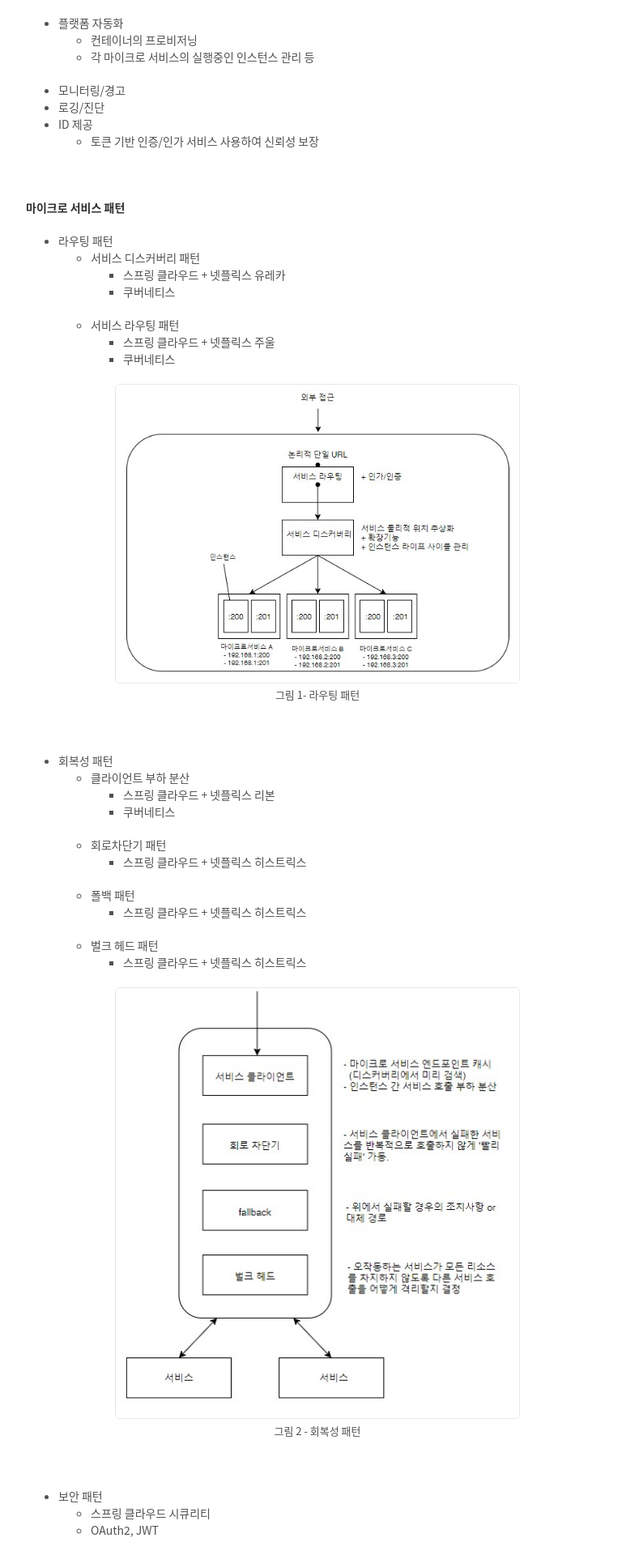
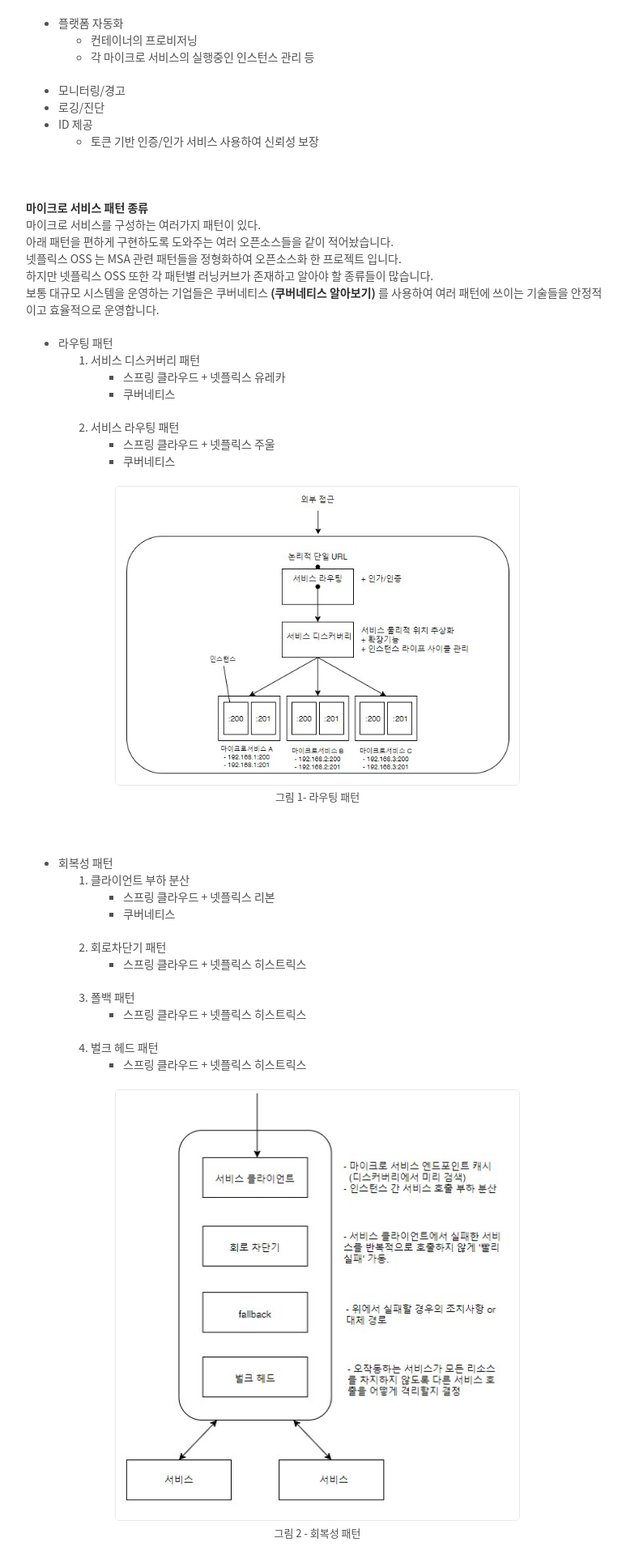
Before and after one commit to cholnh/cholnh.github.io, a Jekyll site: the page built from _posts/Dev/MSA/2021-4-8-마이크로서비스-아키텍처.md, in a window 1280 px wide. Shown: the part 1039-2959 px from the top of the page at 81% size, without its empty margins (248-1021 px from the left). Built offline with Jekyll 4.4.1, drawn with Linux system fonts in a browser that asks for light colours; comment, search, counter and statistics services are not loaded.

Commit message:
edit kubernetes 쿠버네티스 내용추가

```diff
--- a/_posts/Dev/MSA/2021-4-8-마이크로서비스-아키텍처.md
+++ b/_posts/Dev/MSA/2021-4-8-마이크로서비스-아키텍처.md
@@ -46,13 +46,18 @@ Service Discovery, API Gateway, Orchestration, Choreography, Context Boundary
 
 <br/>
 
-**마이크로 서비스 패턴**
+**마이크로 서비스 패턴 종류**
+마이크로 서비스를 구성하는 여러가지 패턴이 있다.
+아래 패턴을 편하게 구현하도록 도와주는 여러 오픈소스들을 같이 적어놨습니다.
+넷플릭스 OSS 는 MSA 관련 패턴들을 정형화하여 오픈소스화 한 프로젝트 입니다.
+하지만 넷플릭스 OSS 또한 각 패턴별 러닝커브가 존재하고 알아야 할 종류들이 많습니다.
+보통 대규모 시스템을 운영하는 기업들은 쿠버네티스 [**(쿠버네티스 알아보기)**]({{ site.url }}/kubernetes/쿠버네티스.html) 를 사용하여 여러 패턴에 쓰이는 기술들을 안정적이고 효율적으로 운영합니다.
 
 - 라우팅 패턴
-    + 서비스 디스커버리 패턴
+    1. 서비스 디스커버리 패턴
         + 스프링 클라우드 + 넷플릭스 유레카
         + 쿠버네티스
-    + 서비스 라우팅 패턴
+    2. 서비스 라우팅 패턴
         + 스프링 클라우드 + 넷플릭스 주울
         + 쿠버네티스
 
```
Also changed, not shown: other parts of _posts/Dev/MSA/2021-4-8-마이크로서비스-아키텍처.md (+11 -11 lines), _posts/Dev/Kubernetes/2021-4-8-쿠버네티스.md (+1 -1 lines).
